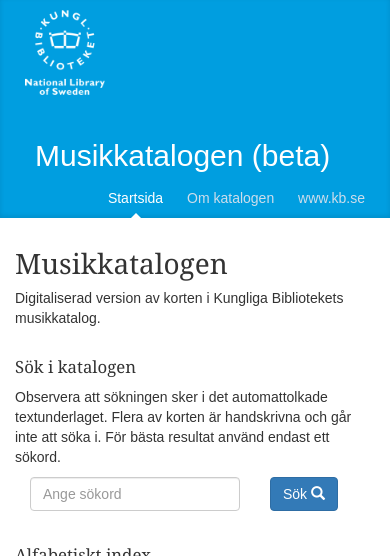
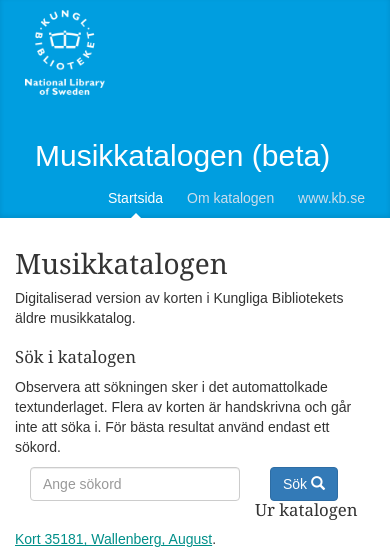
Before and after one commit to Kungbib/musikkatalogen, a Django app: template cards/templates/index.html in a window 390 px wide. Shown: the top 556 px of the page. Run offline with Django 3.2, Linux system fonts and the light colour scheme; the template is opened without the code that fills it, so the values that code supplies are empty; some libraries are stand-ins or nearby versions.

Commit message:
start page + favicon

```diff
--- a/cards/static/css/kb.css
+++ b/cards/static/css/kb.css
@@ -221,6 +221,10 @@ dd {
   margin-left: 10px;
 }
 
+.teaser img {
+  max-width:100%;
+}
+
 @media only screen
 and (min-device-width : 320px)
 and (max-device-width : 480px) {
--- a/cards/templates/base.html
+++ b/cards/templates/base.html
@@ -14,8 +14,8 @@
     {% block head_opengraph %}
     <meta property="og:url" content="https://musikkatalogen.kb.se" />
     <meta property="og:title" content="Musikkatalogen - Kungl. Biblioteket" />
-    <meta property="og:description" content="Digitaliserad version av kortkatalogen för en del av musiksamlingarna." />
-    <meta property="og:image" content="https://musikkatalogen.kb.se/static/alfa/0022_musik-alfa_DU-EH/0022_alfa_20140708_0317_view500.jpg" />
+    <meta property="og:description" content="Digitaliserad version av den äldre musikkatalogen på Kungl. Biblioteket." />
+    <meta property="og:image" content="https://musikkatalogen.kb.se/static/img/0092_alfa_20140708_0027_beskuren.jpg" />
     {% endblock %}
   </head>
   <body>
--- a/cards/templates/index.html
+++ b/cards/templates/index.html
@@ -2,13 +2,9 @@
 {% block content %}
 
       <div class="row">
-        <div class="col-md-12">
+        <div class="col-md-7">
           <h1>Musikkatalogen</h1>
-          <p>Digitaliserad version av korten i Kungliga Bibliotekets musikkatalog.</p>
-        </div>
-       </div>
-      <div class="row">
-        <div class="col-md-8">
+          <p>Digitaliserad version av korten i Kungliga Bibliotekets äldre musikkatalog.</p>
           <h2>Sök i katalogen</h2>
           <p>Observera att sökningen sker i det automattolkade textunderlaget. Flera av korten är handskrivna och går inte att söka i. För bästa resultat använd endast ett sökord.</p>
           <form class="form-inline global-search" action="/search/" role="search">
@@ -21,7 +17,10 @@
               </div>
           </form>
         </div>
-        <div class="col-md-4">
+        <div class="col-md-5 teaser">
+          <h2>Ur katalogen</h2>
+          <p><a href="/alfa/35181/">Kort 35181, Wallenberg, August</a>.</p>
+          <p><a href="/alfa/35181/"><img src="/static/img/0092_alfa_20140708_0027_beskuren.jpg" alt="Kort 35181, verk av August Wallenberg"></a></p>
         </div>
       </div>
 
```
